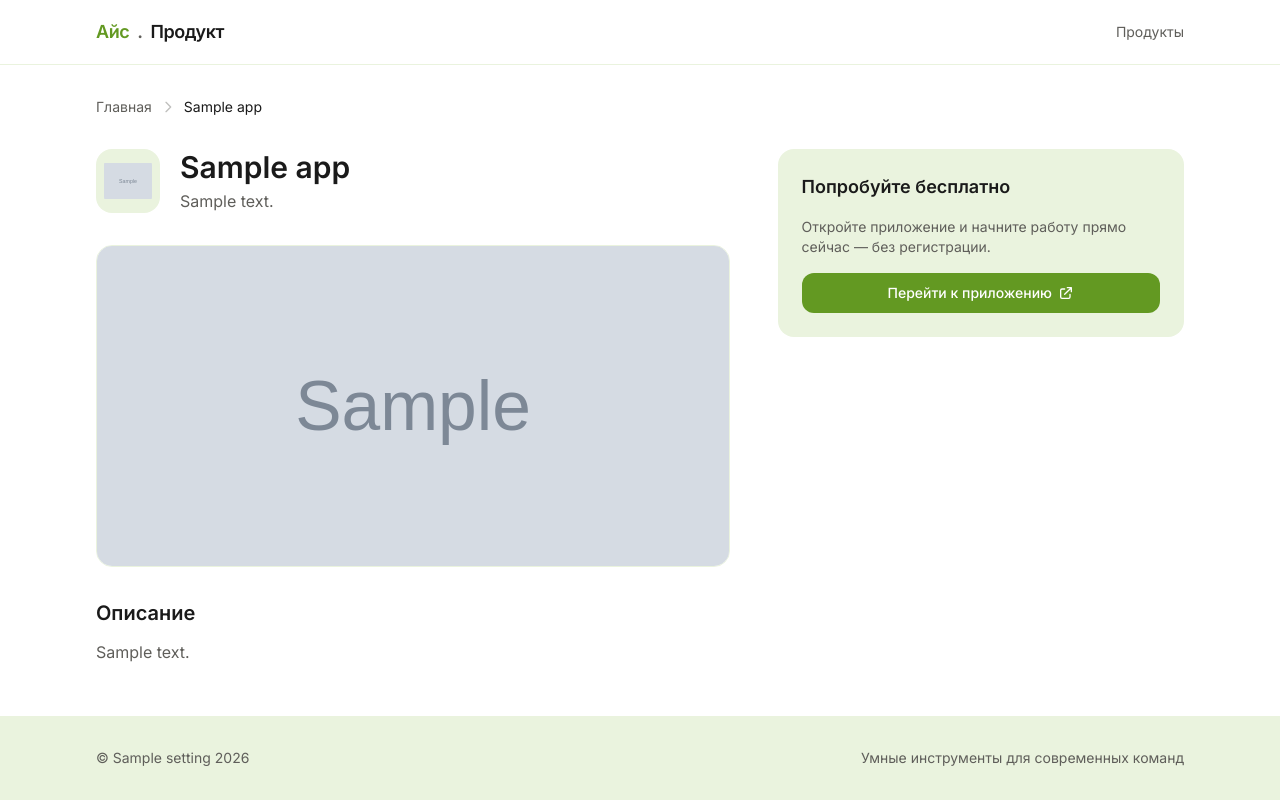
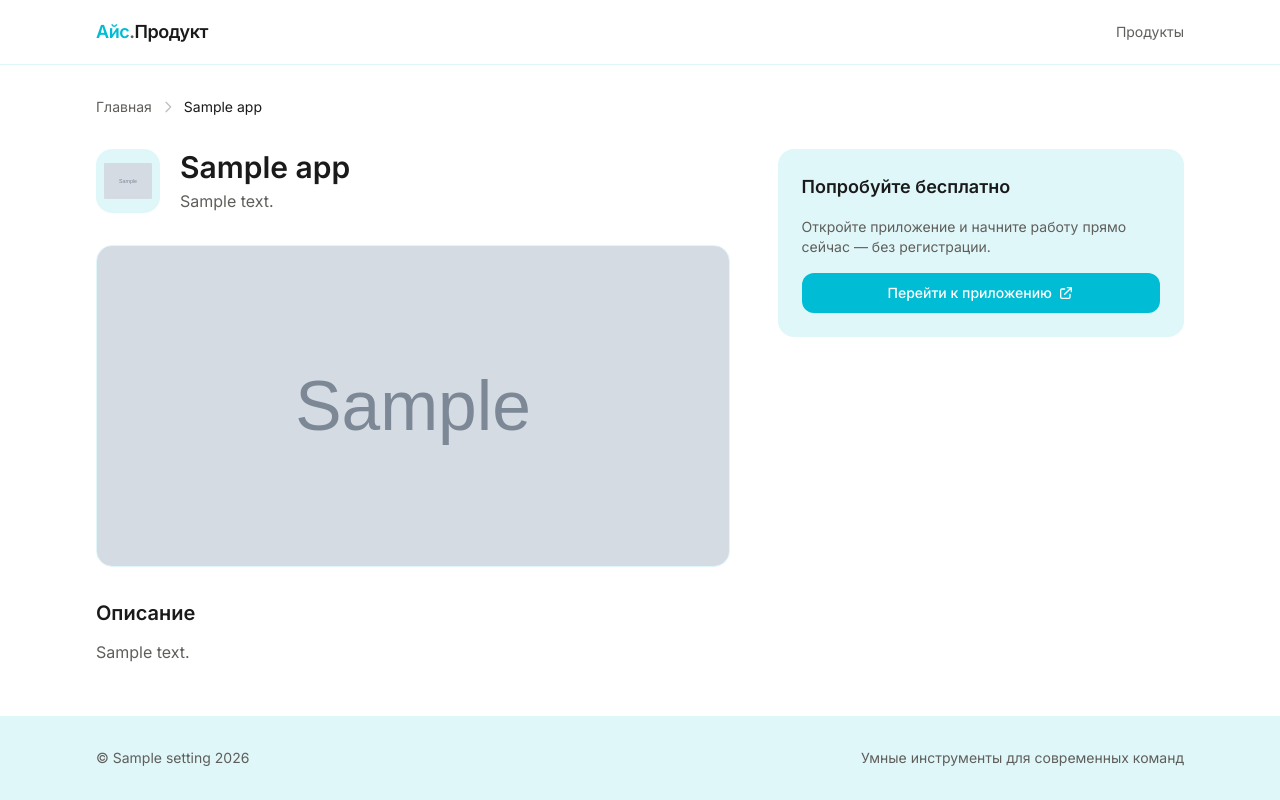
Before and after one commit to ice-product96/IceProductSite, a FastAPI app: a page that uses templates/base.html in a window 1280 px wide. Run offline with FastAPI, Linux system fonts and the light colour scheme; tables that the repository leaves empty hold one stand-in row (values such as "Sample post"); grey boxes marked "Sample" are stand-in pictures; some libraries are stand-ins or nearby versions.

Commit message:
Редактирование визуала

```diff
--- a/templates/404.html
+++ b/templates/404.html
@@ -2,7 +2,7 @@
 {% block title %}404 — Страница не найдена{% endblock %}
 {% block content %}
 <div class="max-w-6xl mx-auto px-4 sm:px-6 lg:px-8 py-32 flex flex-col items-center text-center gap-6">
-  <span class="text-8xl font-bold text-[#EAF3DE]">404</span>
+  <span class="text-8xl font-bold text-[#e0f7fa]">404</span>
   <h1 class="text-2xl font-semibold text-[#1a1a1a]">Страница не найдена</h1>
   <p class="text-[#5F5E5A] max-w-sm">Возможно, ссылка устарела или страница была удалена.</p>
   <a href="/" class="btn-accent">Вернуться на главную</a>
--- a/templates/500.html
+++ b/templates/500.html
@@ -2,7 +2,7 @@
 {% block title %}500 — Ошибка сервера{% endblock %}
 {% block content %}
 <div class="max-w-6xl mx-auto px-4 sm:px-6 lg:px-8 py-32 flex flex-col items-center text-center gap-6">
-  <span class="text-8xl font-bold text-[#EAF3DE]">500</span>
+  <span class="text-8xl font-bold text-[#e0f7fa]">500</span>
   <h1 class="text-2xl font-semibold text-[#1a1a1a]">Ошибка сервера</h1>
   <p class="text-[#5F5E5A] max-w-sm">Что-то пошло не так. Попробуйте позже или вернитесь на главную.</p>
   <a href="/" class="btn-accent">Вернуться на главную</a>
--- a/templates/admin/settings.html
+++ b/templates/admin/settings.html
@@ -6,7 +6,7 @@
 <div class="max-w-2xl">
 
   {% if saved %}
-  <div class="mb-6 bg-[#EAF3DE] border border-[#639922]/30 text-[#639922] text-sm rounded-xl px-4 py-3 flex items-center gap-2">
+  <div class="mb-6 bg-[#e0f7fa] border border-[#00bcd4]/30 text-[#00bcd4] text-sm rounded-xl px-4 py-3 flex items-center gap-2">
     <svg xmlns="http://www.w3.org/2000/svg" class="w-4 h-4" fill="none" viewBox="0 0 24 24" stroke="currentColor"><path stroke-linecap="round" stroke-linejoin="round" stroke-width="2" d="M5 13l4 4L19 7"/></svg>
     Настройки сохранены.
   </div>
--- a/templates/app_detail.html
+++ b/templates/app_detail.html
@@ -14,7 +14,7 @@
 
   <!-- Breadcrumbs -->
   <nav class="flex items-center gap-2 text-sm text-[#5F5E5A] mb-8">
-    <a href="/" class="hover:text-[#639922] transition-colors">Главная</a>
+    <a href="/" class="hover:text-[#00bcd4] transition-colors">Главная</a>
     <svg xmlns="http://www.w3.org/2000/svg" class="w-4 h-4 text-[#5F5E5A]/40" fill="none" viewBox="0 0 24 24" stroke="currentColor"><path stroke-linecap="round" stroke-linejoin="round" stroke-width="2" d="M9 5l7 7-7 7"/></svg>
     <span class="text-[#1a1a1a]">{{ product.name }}</span>
   </nav>
@@ -27,10 +27,10 @@
       <!-- Header -->
       <div class="flex items-center gap-5">
         {% if product.icon_path %}
-          <img src="{{ product.icon_path }}" alt="{{ product.name }}" class="w-16 h-16 rounded-2xl object-contain bg-[#EAF3DE] p-2 flex-shrink-0" />
+          <img src="{{ product.icon_path }}" alt="{{ product.name }}" class="w-16 h-16 rounded-2xl object-contain bg-[#e0f7fa] p-2 flex-shrink-0" />
         {% else %}
-          <div class="w-16 h-16 rounded-2xl bg-[#EAF3DE] flex items-center justify-center flex-shrink-0">
-            <svg xmlns="http://www.w3.org/2000/svg" class="w-8 h-8 text-[#639922]" fill="none" viewBox="0 0 24 24" stroke="currentColor">
+          <div class="w-16 h-16 rounded-2xl bg-[#e0f7fa] flex items-center justify-center flex-shrink-0">
+            <svg xmlns="http://www.w3.org/2000/svg" class="w-8 h-8 text-[#00bcd4]" fill="none" viewBox="0 0 24 24" stroke="currentColor">
               <path stroke-linecap="round" stroke-linejoin="round" stroke-width="1.5" d="M9 3H5a2 2 0 00-2 2v14a2 2 0 002 2h14a2 2 0 002-2V9m-9-6l6 6m0 0H9m6 0V3"/>
             </svg>
           </div>
@@ -43,7 +43,7 @@
 
       <!-- Screenshots slider -->
       {% if product.screenshots %}
-      <div class="rounded-2xl overflow-hidden border border-[#EAF3DE] relative" id="slider-wrap">
+      <div class="rounded-2xl overflow-hidden border border-[#e0f7fa] relative" id="slider-wrap">
         <div class="overflow-hidden">
           <div class="slider-track" id="slider-track">
             {% for ss in product.screenshots %}
@@ -54,10 +54,10 @@
           </div>
         </div>
         {% if product.screenshots|length > 1 %}
-        <button onclick="slideChange(-1)" class="absolute left-3 top-1/2 -translate-y-1/2 bg-white/90 rounded-xl p-2 hover:bg-white transition-colors border border-[#EAF3DE]" aria-label="Назад">
+        <button onclick="slideChange(-1)" class="absolute left-3 top-1/2 -translate-y-1/2 bg-white/90 rounded-xl p-2 hover:bg-white transition-colors border border-[#e0f7fa]" aria-label="Назад">
           <svg xmlns="http://www.w3.org/2000/svg" class="w-5 h-5 text-[#1a1a1a]" fill="none" viewBox="0 0 24 24" stroke="currentColor"><path stroke-linecap="round" stroke-linejoin="round" stroke-width="2" d="M15 19l-7-7 7-7"/></svg>
         </button>
-        <button onclick="slideChange(1)" class="absolute right-3 top-1/2 -translate-y-1/2 bg-white/90 rounded-xl p-2 hover:bg-white transition-colors border border-[#EAF3DE]" aria-label="Вперёд">
+        <button onclick="slideChange(1)" class="absolute right-3 top-1/2 -translate-y-1/2 bg-white/90 rounded-xl p-2 hover:bg-white transition-colors border border-[#e0f7fa]" aria-label="Вперёд">
           <svg xmlns="http://www.w3.org/2000/svg" class="w-5 h-5 text-[#1a1a1a]" fill="none" viewBox="0 0 24 24" stroke="currentColor"><path stroke-linecap="round" stroke-linejoin="round" stroke-width="2" d="M9 5l7 7-7 7"/></svg>
         </button>
         <!-- Dots -->
@@ -84,7 +84,7 @@
     <div class="lg:col-span-2 flex flex-col gap-6">
 
       <!-- CTA card -->
-      <div class="bg-[#EAF3DE] rounded-2xl p-6 flex flex-col gap-4">
+      <div class="bg-[#e0f7fa] rounded-2xl p-6 flex flex-col gap-4">
         <h2 class="text-lg font-semibold text-[#1a1a1a]">Попробуйте бесплатно</h2>
         <p class="text-sm text-[#5F5E5A]">Откройте приложение и начните работу прямо сейчас — без регистрации.</p>
         {% if product.external_url %}
@@ -97,13 +97,13 @@
 
       <!-- Features -->
       {% if product.features %}
-      <div class="border border-[#EAF3DE] rounded-2xl p-6">
+      <div class="border border-[#e0f7fa] rounded-2xl p-6">
         <h2 class="text-lg font-semibold text-[#1a1a1a] mb-4">Ключевые возможности</h2>
         <ul class="flex flex-col gap-3">
           {% for feature in product.features %}
           <li class="flex items-start gap-3 text-sm text-[#5F5E5A]">
-            <span class="mt-0.5 flex-shrink-0 w-5 h-5 rounded-full bg-[#EAF3DE] flex items-center justify-center">
-              <svg xmlns="http://www.w3.org/2000/svg" class="w-3 h-3 text-[#639922]" fill="none" viewBox="0 0 24 24" stroke="currentColor"><path stroke-linecap="round" stroke-linejoin="round" stroke-width="3" d="M5 13l4 4L19 7"/></svg>
+            <span class="mt-0.5 flex-shrink-0 w-5 h-5 rounded-full bg-[#e0f7fa] flex items-center justify-center">
+              <svg xmlns="http://www.w3.org/2000/svg" class="w-3 h-3 text-[#00bcd4]" fill="none" viewBox="0 0 24 24" stroke="currentColor"><path stroke-linecap="round" stroke-linejoin="round" stroke-width="3" d="M5 13l4 4L19 7"/></svg>
             </span>
             {{ feature }}
           </li>
@@ -127,7 +127,7 @@
 
   function updateDots() {
     dots.forEach((d, i) => {
-      d.style.background = i === current ? '#639922' : 'rgba(255,255,255,0.6)';
+      d.style.background = i === current ? '#00bcd4' : 'rgba(255,255,255,0.6)';
     });
   }
 
--- a/templates/base.html
+++ b/templates/base.html
@@ -16,8 +16,8 @@
           colors: {
             ice: {
               white:   '#FFFFFF',
-              light:   '#EAF3DE',
-              accent:  '#639922',
+              light:   '#e0f7fa',
+              accent:  '#00bcd4',
               dark:    '#1a1a1a',
               muted:   '#5F5E5A',
             }
@@ -37,39 +37,39 @@
     body { font-family: 'Inter', sans-serif; color: #1a1a1a; background: #FFFFFF; }
     .btn-accent {
       display: inline-flex; align-items: center; gap: 6px;
-      background: #639922; color: #fff; font-weight: 500;
+      background: #00bcd4; color: #fff; font-weight: 500;
       padding: 10px 22px; border-radius: 12px;
       transition: background 0.15s;
     }
-    .btn-accent:hover { background: #517d1c; }
+    .btn-accent:hover { background: #0097a7; }
     .btn-outline {
       display: inline-flex; align-items: center; gap: 6px;
-      border: 1.5px solid #639922; color: #639922; font-weight: 500;
+      border: 1.5px solid #00bcd4; color: #00bcd4; font-weight: 500;
       padding: 9px 20px; border-radius: 12px;
       transition: background 0.15s, color 0.15s;
     }
-    .btn-outline:hover { background: #639922; color: #fff; }
+    .btn-outline:hover { background: #00bcd4; color: #fff; }
     .card {
-      background: #FFFFFF; border: 1.5px solid #EAF3DE;
+      background: #FFFFFF; border: 1.5px solid #e0f7fa;
       border-radius: 16px; overflow: hidden;
       transition: border-color 0.15s;
     }
-    .card:hover { border-color: #639922; }
+    .card:hover { border-color: #00bcd4; }
   </style>
   {% block extra_head %}{% endblock %}
 </head>
 <body class="min-h-screen flex flex-col">
 
   <!-- NAV -->
-  <header class="sticky top-0 z-30 bg-white border-b border-[#EAF3DE]">
+  <header class="sticky top-0 z-30 bg-white border-b border-[#e0f7fa]">
     <div class="max-w-6xl mx-auto px-4 sm:px-6 lg:px-8 flex items-center justify-between h-16">
-      <a href="/" class="flex items-center gap-2 font-semibold text-[#1a1a1a] text-lg tracking-tight">
-        <span class="text-[#639922] font-bold">Айс</span><span class="text-[#5F5E5A]">.</span><span>Продукт</span>
+      <a href="/" class="font-semibold text-[#1a1a1a] text-lg tracking-tight">
+        <span class="text-[#00bcd4] font-bold">Айс</span><span class="text-[#5F5E5A]">.</span><span>Продукт</span>
       </a>
       <nav class="flex items-center gap-6 text-sm text-[#5F5E5A]">
-        <a href="/#products" class="hover:text-[#639922] transition-colors">Продукты</a>
+        <a href="/#products" class="hover:text-[#00bcd4] transition-colors">Продукты</a>
         {% if request.url.path.startswith('/admin') %}
-          <a href="/admin/logout" class="hover:text-[#639922] transition-colors">Выйти</a>
+          <a href="/admin/logout" class="hover:text-[#00bcd4] transition-colors">Выйти</a>
         {% endif %}
       </nav>
     </div>
@@ -81,7 +81,7 @@
   </main>
 
   <!-- FOOTER -->
-  <footer class="bg-[#EAF3DE] mt-auto">
+  <footer class="bg-[#e0f7fa] mt-auto">
     <div class="max-w-6xl mx-auto px-4 sm:px-6 lg:px-8 py-8 flex flex-col sm:flex-row items-center justify-between gap-4 text-sm text-[#5F5E5A]">
       <span>© {{ settings.meta_title or "Айс.Продукт" }} {{ 2026 }}</span>
       <span>Умные инструменты для современных команд</span>
```
Also changed, not shown: templates/admin/app_form.html (+4 -4 lines), templates/admin/apps_list.html (+10 -10 lines), templates/admin/base_admin.html (+13 -13 lines), templates/admin/login.html (+7 -7 lines), templates/index.html (+7 -7 lines).
